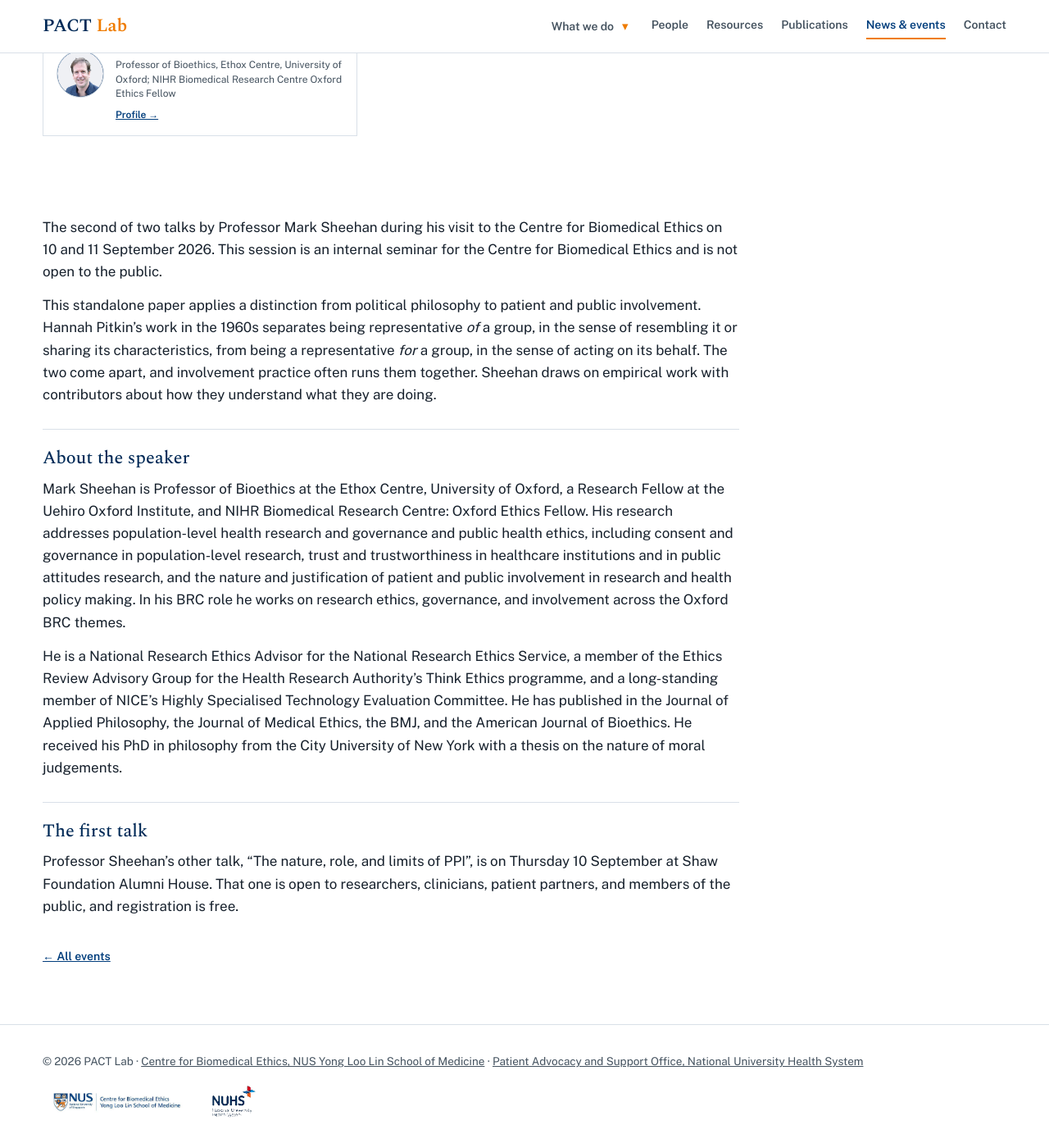
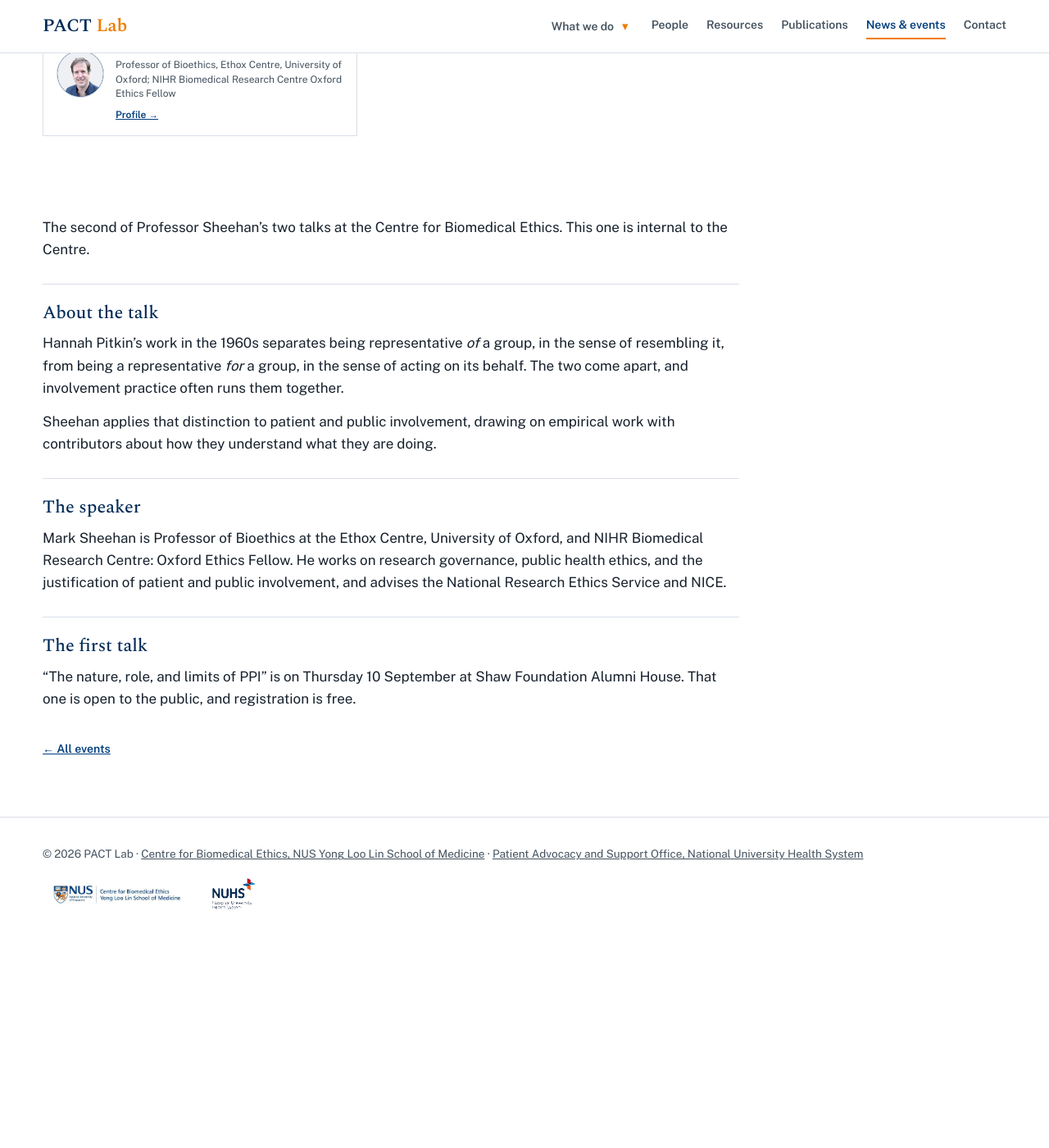
Before and after one commit to earp-lab/pact-lab, a Jekyll site: the page built from _events/sheehan-representation.md, in a window 1280 px wide and 1400 px high, scrolled down 509 px. Shown: the whole window at 82% size. Built offline with Jekyll 4.4.1, drawn with Linux system fonts in a browser that asks for light colours; after the commit the page ends 1656 px from its top, so only the background shows below that; some of the changed text lies outside the part shown.

Commit message:
Update sheehan-representation.md

```diff
--- a/_events/sheehan-representation.md
+++ b/_events/sheehan-representation.md
@@ -8,7 +8,7 @@ location: "Block MD11, 10 Medical Drive (room to be confirmed)"
 host: "Hosted by the Centre for Biomedical Ethics and PACT Lab. Internal seminar, not open to the public."
 blurb: "An internal seminar for the Centre for Biomedical Ethics. Not open to the public. A standalone paper applying distinctions from political philosophy to patient and public involvement."
 registration: ""
-registration_note: "This is an internal seminar for the Centre for Biomedical Ethics. It is not open to the public and there is no registration."
+registration_note: "Internal seminar for the Centre for Biomedical Ethics. Not open to the public, and there is no registration."
 speakers:
   - name: "Mark Sheehan"
     photo: "people/mark-sheehan.jpg"
@@ -17,16 +17,18 @@ speakers:
     profile: "https://www.ethox.ox.ac.uk/people/mark-sheehan"
 ---
 
-The second of two talks by Professor Mark Sheehan during his visit to the Centre for Biomedical Ethics on 10 and 11 September 2026. This session is an internal seminar for the Centre for Biomedical Ethics and is not open to the public.
+The second of Professor Sheehan's two talks at the Centre for Biomedical Ethics. This one is internal to the Centre.
 
-This standalone paper applies a distinction from political philosophy to patient and public involvement. Hannah Pitkin's work in the 1960s separates being representative *of* a group, in the sense of resembling it or sharing its characteristics, from being a representative *for* a group, in the sense of acting on its behalf. The two come apart, and involvement practice often runs them together. Sheehan draws on empirical work with contributors about how they understand what they are doing.
+## About the talk
 
-## About the speaker
+Hannah Pitkin's work in the 1960s separates being representative *of* a group, in the sense of resembling it, from being a representative *for* a group, in the sense of acting on its behalf. The two come apart, and involvement practice often runs them together.
 
-Mark Sheehan is Professor of Bioethics at the Ethox Centre, University of Oxford, a Research Fellow at the Uehiro Oxford Institute, and NIHR Biomedical Research Centre: Oxford Ethics Fellow. His research addresses population-level health research and governance and public health ethics, including consent and governance in population-level research, trust and trustworthiness in healthcare institutions and in public attitudes research, and the nature and justification of patient and public involvement in research and health policy making. In his BRC role he works on research ethics, governance, and involvement across the Oxford BRC themes.
+Sheehan applies that distinction to patient and public involvement, drawing on empirical work with contributors about how they understand what they are doing.
 
-He is a National Research Ethics Advisor for the National Research Ethics Service, a member of the Ethics Review Advisory Group for the Health Research Authority's Think Ethics programme, and a long-standing member of NICE's Highly Specialised Technology Evaluation Committee. He has published in the Journal of Applied Philosophy, the Journal of Medical Ethics, the BMJ, and the American Journal of Bioethics. He received his PhD in philosophy from the City University of New York with a thesis on the nature of moral judgements.
+## The speaker
+
+Mark Sheehan is Professor of Bioethics at the Ethox Centre, University of Oxford, and NIHR Biomedical Research Centre: Oxford Ethics Fellow. He works on research governance, public health ethics, and the justification of patient and public involvement, and advises the National Research Ethics Service and NICE.
 
 ## The first talk
 
-Professor Sheehan's other talk, "The nature, role, and limits of PPI", is on Thursday 10 September at Shaw Foundation Alumni House. That one is open to researchers, clinicians, patient partners, and members of the public, and registration is free.
+"The nature, role, and limits of PPI" is on Thursday 10 September at Shaw Foundation Alumni House. That one is open to the public, and registration is free.
```
